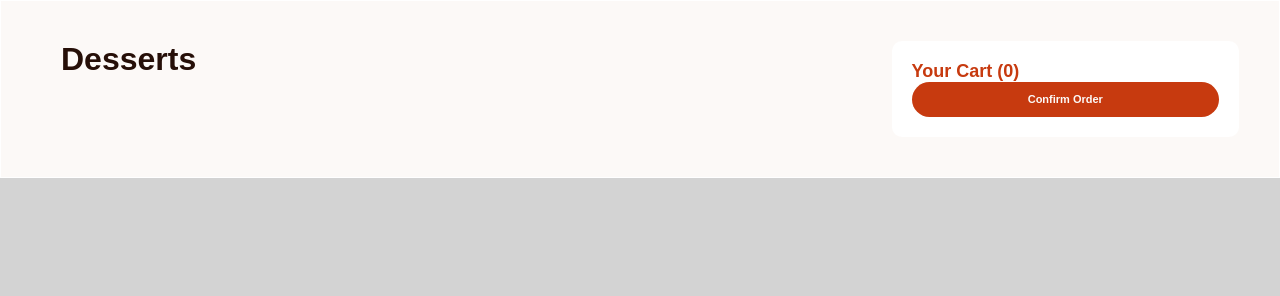
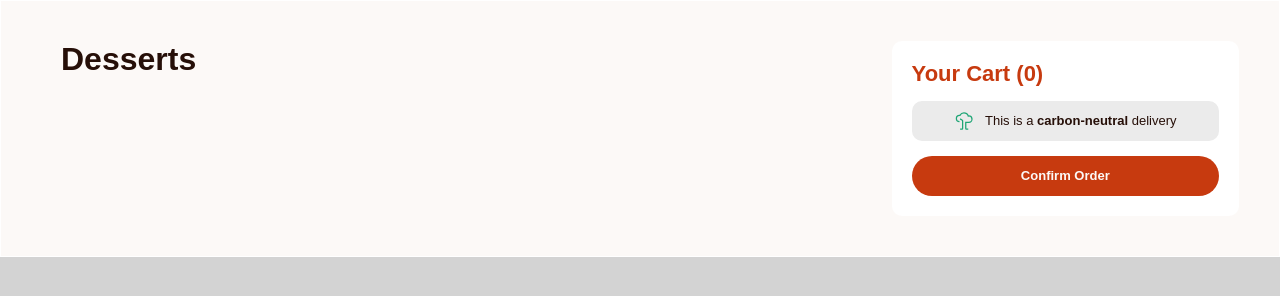
Before and after one commit to Karbbone/Product-list-with-cart, a website built with Vite: page src/product-list-with-cart/index.html in a window 1280 px wide. Built offline with nearby package versions, Linux system fonts and the light colour scheme; a web font is replaced by a local one.

Commit message:
assets mis dans le projet

```diff
--- a/src/product-list-with-cart/index.html
+++ b/src/product-list-with-cart/index.html
@@ -15,6 +15,17 @@
             <div class="desserts"><h2 class="title">Desserts</h2></div>
             <div class="cart">
               <h3 class="cart-title">Your Cart (0)</h3>
+              <div class="cart-notification-carbon">
+                <img
+                  src="./assets/images/icon-carbon-neutral.svg"
+                  alt="icon-carbon-neurtral"
+                />
+                <text class="cart-text-carbon"
+                  >This is a
+                  <span class="cart-span-bold">carbon-neutral</span>
+                  delivery</text
+                >
+              </div>
               <button class="cart-button">Confirm Order</button>
             </div>
           </div>
--- a/src/product-list-with-cart/sass/main.scss
+++ b/src/product-list-with-cart/sass/main.scss
@@ -43,7 +43,7 @@ body {
   background-color: lightgray;
   color: var(--rose900);
   font-family: $font-family;
-  font-size: 11px;
+  font-size: 13px;
   font-weight: $weight-regular;
 
   &.active {
@@ -82,6 +82,9 @@ button {
   background-color: white;
   border-radius: 10px;
   padding: 20px;
+  display: flex;
+  flex-direction: column;
+  gap: 15px;
 }
 
 .wrapper {
@@ -96,7 +99,7 @@ button {
 }
 
 .cart-title {
-  font-size: 18px;
+  font-size: 22px;
   color: var(--red);
   font-weight: $weight-medium;
   margin: 0 0;
@@ -105,7 +108,7 @@ button {
   width: 100%;
   border-radius: 20px;
   background-color: var(--red);
-  height: 35px;
+  height: 40px;
   color: var(--rose50);
   font-weight: $weight-medium;
   cursor: pointer;
@@ -113,3 +116,15 @@ button {
 .cart-button:hover {
   background-color: var(--red-hover);
 }
+.cart-notification-carbon {
+  background-color: rgb(235, 235, 235);
+  height: 40px;
+  display: flex;
+  align-items: center;
+  justify-content: center;
+  gap: 10px;
+  border-radius: 10px;
+}
+.cart-span-bold {
+  font-weight: $weight-bold;
+}
```
Also changed, not shown: src/product-list-with-cart/style.css.
